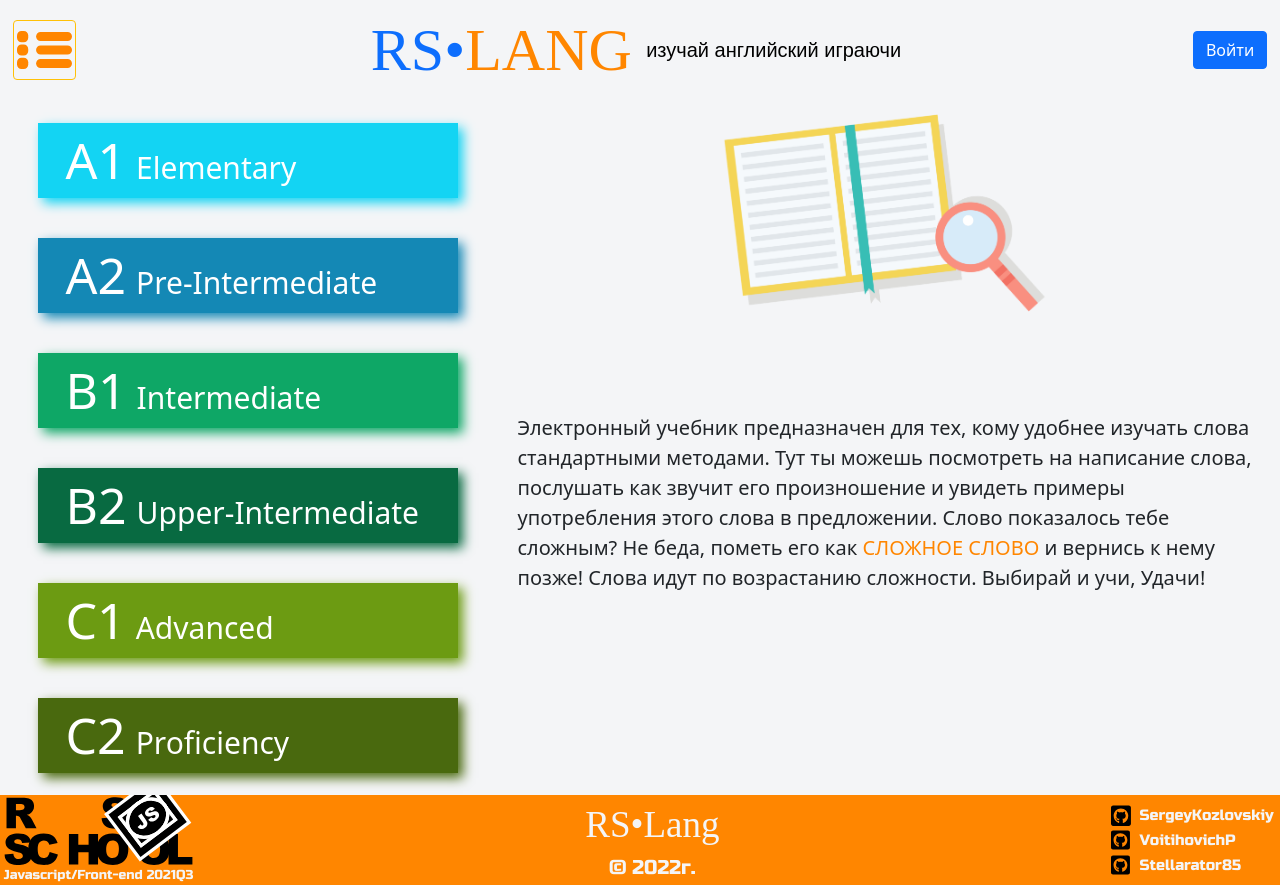
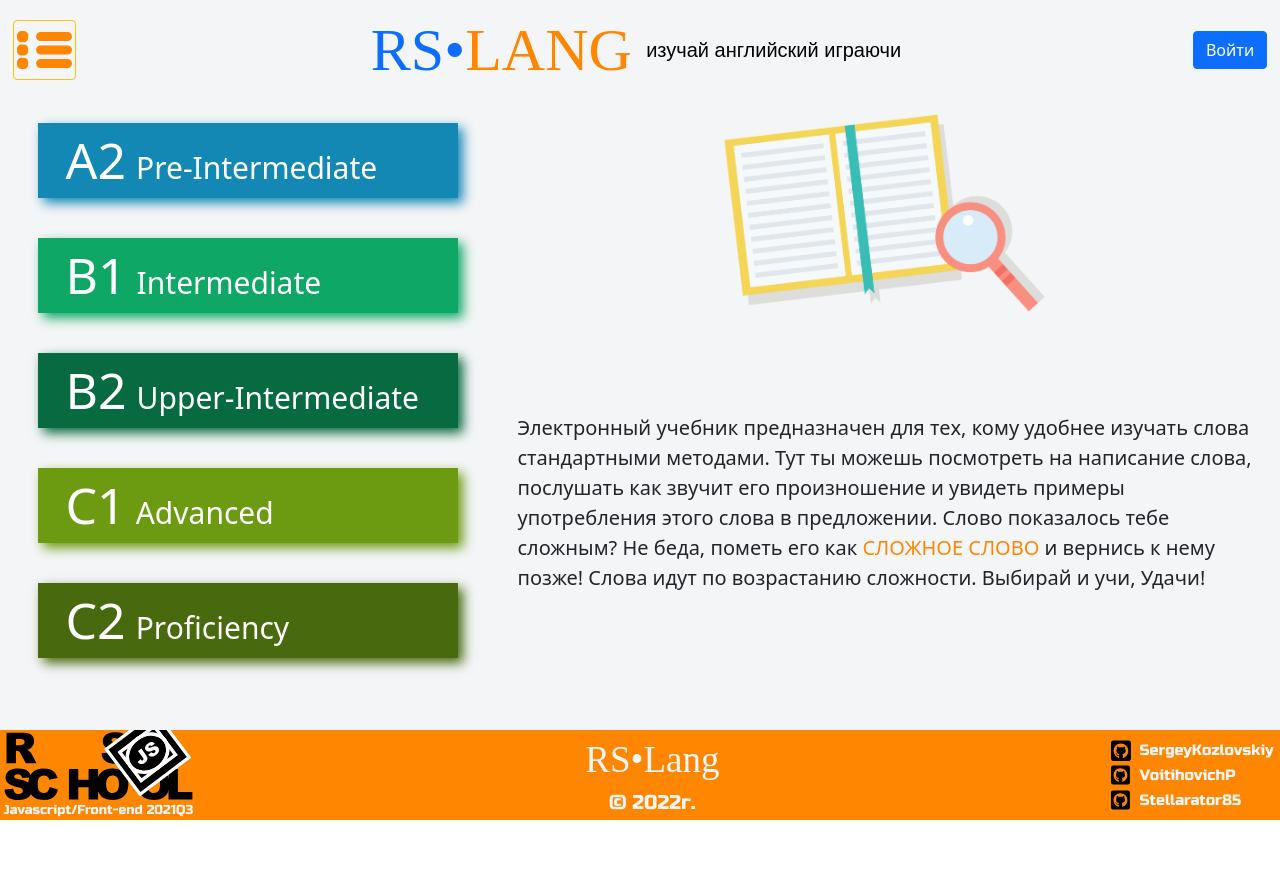
Before and after one commit to SergeyKozlovskiy/rslang, a React (Create React App) app: page /book in a window 1280 px wide. After the commit the page ends 820 px from the top, so only its background shows below. Built offline with nearby package versions, Linux system fonts and the light colour scheme; a web font is replaced by a local one.

Commit message:
feat: add page with words in Book page

```diff
--- a/src/App.tsx
+++ b/src/App.tsx
@@ -11,6 +11,7 @@
 import { Sprint } from './pages/games/sprint/sprint';
 import { AudioCall } from './pages/games/audioCall/audioCall';
 import { About } from './pages/about/about';
+import { WordsPage } from './pages/book/wordsPage/WordsPage'
 
 function App() {
   return (
@@ -21,6 +22,7 @@
           <Route path='/' element={<Main/>}/>
           <Route path='/authorization' element={<Authorization/>}/>
           <Route path='/book' element={<Book/>}/>
+          <Route path='/WordsPage' element={<WordsPage/>}/>
           <Route path='/games' element={<Games/>}/>
           <Route path='/statistics' element={<Statistics/>}/>
           <Route path='/sprint' element={<Sprint/>}/>
--- a/src/components/englishLevelButton/EnglishLevelButton.tsx
+++ b/src/components/englishLevelButton/EnglishLevelButton.tsx
@@ -1,12 +1,20 @@
 import React from 'react';
-import { ILevelBtnProps } from '../../types/types';
+import { ILevelBtnProps, WordsType } from '../../types/types';
 import './englishLevelButton.css';
 import { Classes } from '../../types/enums';
+import { getWords } from '../../requests/getWords';
+import { setWords } from '../../localStorage/setWords';
 
 const EnglishLevelButton: React.FC<ILevelBtnProps> = (props: ILevelBtnProps) => {
 
+  const setWordsOnLocalStorage = (group: number, page: number): void => {
+    getWords(group, page).then((wordsArr: Array<WordsType>) => {
+      setWords(wordsArr);
+    });
+  }
+
   return (
-    <button className={`${Classes.bookLevelDefault} ${props.color}`}>
+    <button onClick={() => setWordsOnLocalStorage(props.group, props.page)} className={`${Classes.bookLevelDefault} ${props.color}`}>
       <span className={Classes.bookLevelShort}>{props.level}</span>
       <p className={Classes.bookLevelTitle}>{props.title}</p>
     </button>
--- /dev/null
+++ b/src/localStorage/getWordsFromLocal.ts
@@ -0,0 +1,10 @@
+import { WordsType } from "../types/types";
+
+export const getWordsFromLocal = (): Array<WordsType> | null => {
+  const words: string | null = localStorage.getItem('Words');
+  if (words !== null) {
+    return JSON.parse(words);
+  } else {
+    return null
+  }
+}
--- /dev/null
+++ b/src/localStorage/setWords.ts
@@ -0,0 +1,5 @@
+import { WordsType } from './../types/types';
+
+export const setWords = (words: Array<WordsType>): void => {
+  localStorage.setItem('Words', JSON.stringify(words));
+}
--- a/src/pages/book/book.tsx
+++ b/src/pages/book/book.tsx
@@ -2,41 +2,57 @@
 import './book.css'
 import BookImg from '../../images/openBook.png';
 import { Text, Classes, BookLevelColor, EnglishLevels } from "../../types/enums";
+import { Link } from 'react-router-dom';
 
 export const Book: React.FC = () => {
   return (
     <div className={Classes.book}>
       <div className={Classes.bookLevels}>
-        <EnglishLevelButton
-          level={EnglishLevels.A1}
-          title={EnglishLevels.ELEMENTARY}
-          color={BookLevelColor.one}
-        />
+        <Link to="/WordsPage">
           <EnglishLevelButton
             level={EnglishLevels.A2}
             title={EnglishLevels.PRE_INTERMEDIATE}
             color={BookLevelColor.two}
+            group={1}
+            page={0}
           />
+        </Link>
+        <Link to="/WordsPage">
           <EnglishLevelButton
             level={EnglishLevels.B1}
             title={EnglishLevels.INTERMEDIATE}
             color={BookLevelColor.three}
+            group={2}
+            page={0}
           />
+        </Link>
+        <Link to ="/WordsPage">
           <EnglishLevelButton
             level={EnglishLevels.B2}
             title={EnglishLevels.UPPER_INTERMEDIATE}
             color={BookLevelColor.four}
+            group={3}
+            page={0}
           />
+        </Link>
+        <Link to ="/WordsPage">
           <EnglishLevelButton
             level={EnglishLevels.C1}
             title={EnglishLevels.ADVANCED}
             color={BookLevelColor.five}
+            group={4}
+            page={0}
           />
+        </Link>
+        <Link to ="/WordsPage">
           <EnglishLevelButton
             level={EnglishLevels.C2}
             title={EnglishLevels.PROFICIENCY}
             color={BookLevelColor.six}
+            group={5}
+            page={0}
           />
+        </Link>
       </div>
       <div className={Classes.bookText}>
         <img src={BookImg} alt="book-icon" className={Classes.bookImage} />
--- /dev/null
+++ b/src/pages/book/wordsPage/WordsPage.tsx
@@ -0,0 +1,23 @@
+import React from 'react';
+import { WordsType } from '../../../types/types';
+import { getWordsFromLocal } from '../../../localStorage/getWordsFromLocal';
+
+export const WordsPage: React.FC = () => {
+
+  const wordsArr: Array<WordsType> | null = getWordsFromLocal();
+
+  return (
+    <div className="word-wrapper">
+      {
+        wordsArr !== null
+        ?
+        <div>
+          <h1 className="word">{wordsArr[0].word}</h1>
+          <h2 className="word-translate">{wordsArr[0].wordTranslate}</h2>
+        </div>
+        :
+        <p className="words-err">Error: Words not found</p>
+      }
+    </div>
+  )
+}
--- a/src/requests/getWords.ts
+++ b/src/requests/getWords.ts
@@ -1,5 +1,6 @@
 import { API } from "../types/enums";
+import { WordsType } from "../types/types";
 
-export const getWords = async (group: number, page: number) => {
-  return await fetch(`${API.URL}${API.Words}?group=${group}&page=${page}`).then((response) =>  response.json());
+export const getWords = async (group: number, page: number): Promise<Array<WordsType>> => {
+  return await fetch(`${API.URL}${API.Words}?group=${group}&page=${page}`).then((response: Response) =>  response.json());
 }
```
Also changed, not shown: src/types/types.ts (+21 -1 lines), src/pages/book/wordsPage/wordsPage.css (added). Lines whose indentation alone changed are shown as unchanged.
